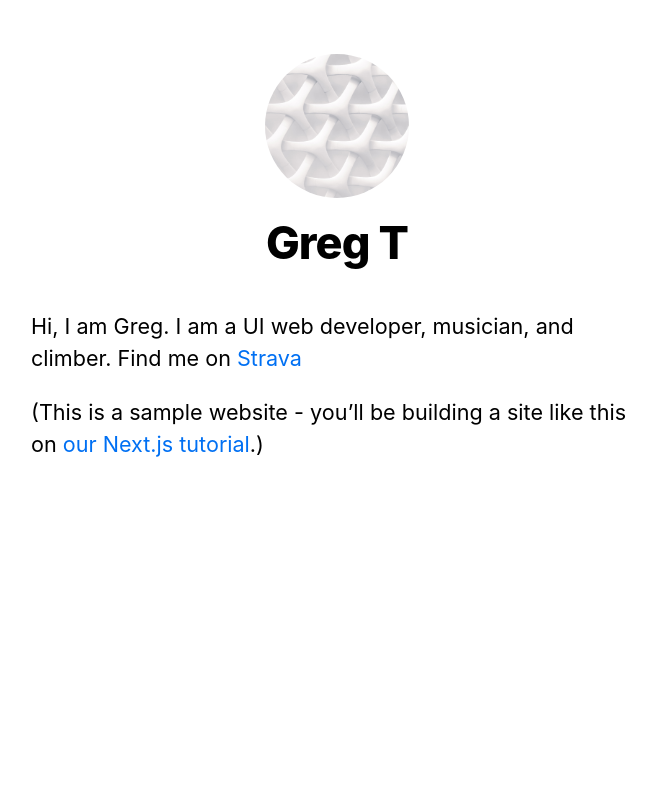
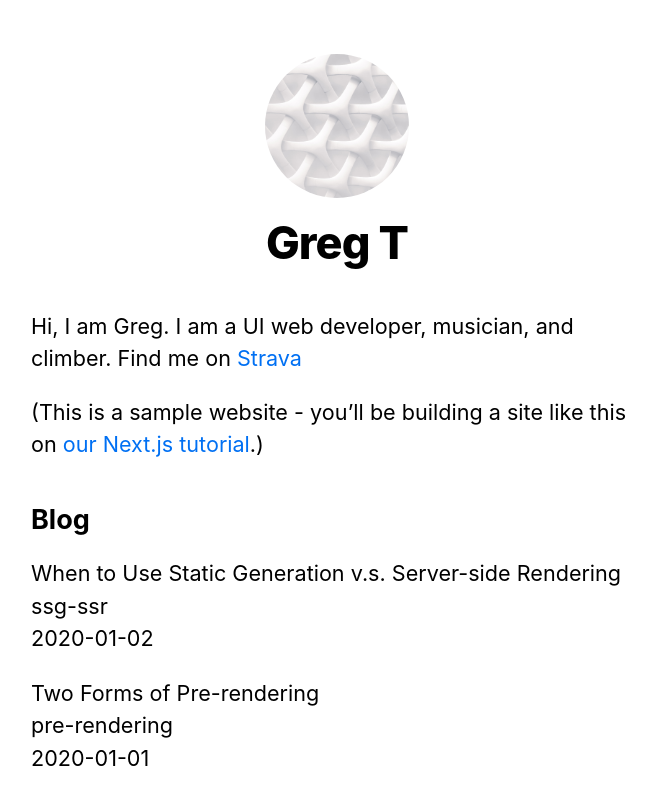
Before and after one commit to gTambo/nextjs-blog-example, a Next.js app: page / in a window 1280 px wide. Shown: the top 804 px of the page, without its empty margins (303-959 px from the left). Built offline with nearby package versions, Linux system fonts and the light colour scheme.

Commit message:
incorporate blog files as static props in index

```diff
--- a/pages/index.js
+++ b/pages/index.js
@@ -1,8 +1,18 @@
 import Head from "next/head";
 import Layout, { siteTitle } from "../components/layout";
 import utilStyles from "../styles/utils.module.css";
+import { getSortedPostsData } from "../lib/posts";
 
-export default function Home() {
+export async function getStaticProps() {
+  const allPostsData = getSortedPostsData();
+  return {
+    props: {
+      allPostsData
+    },
+  };
+}
+
+export default function Home({ allPostsData }) {
   return (
     <Layout home>
       <Head>
@@ -18,6 +28,20 @@
           <a href="https://nextjs.org/learn">our Next.js tutorial</a>.)
         </p>
       </section>
+      <section className={`${utilStyles.headingMd} ${utilStyles.padding1px}`}>
+      <h2 className={utilStyles.headingLg}>Blog</h2>
+        <ul className={utilStyles.list}>
+          {allPostsData.map(({ id, date, title }) => (
+            <li className={utilStyles.listItem} key={id}>
+              {title}
+              <br />
+              {id}
+              <br />
+              {date}
+            </li>
+          ))}
+        </ul>
+      </section>
     </Layout>
   );
 }
```
